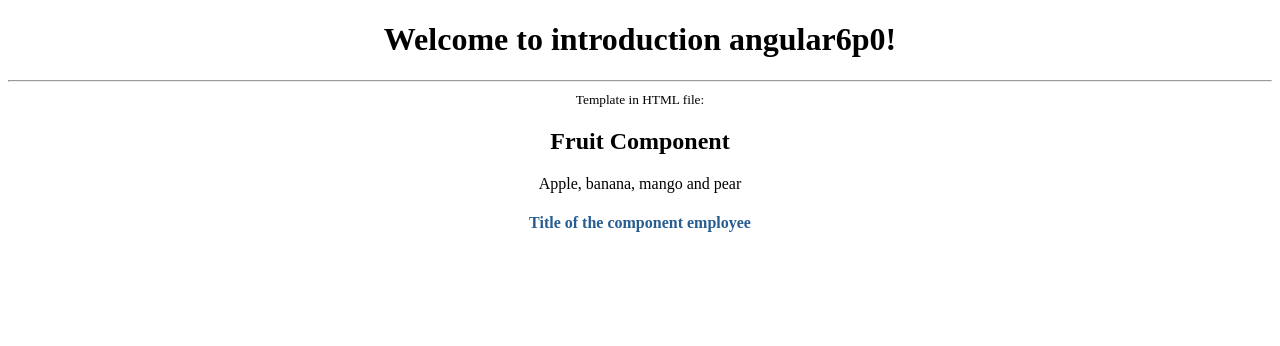
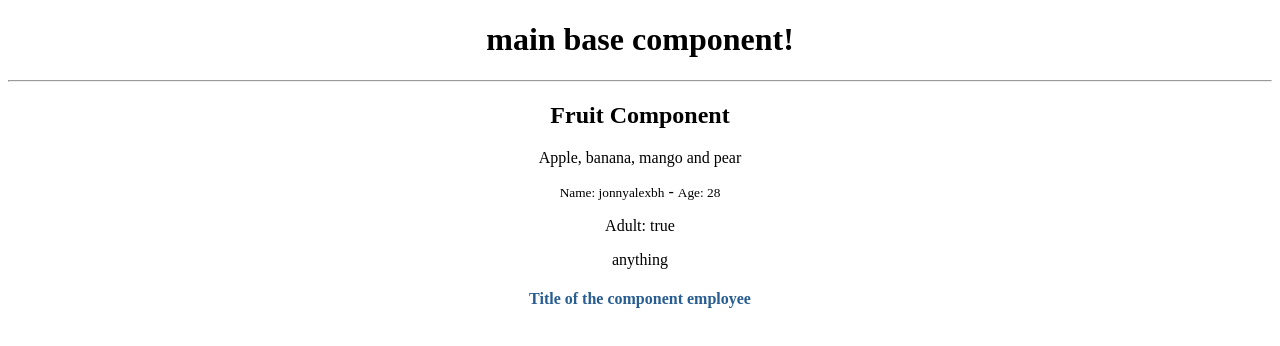
Before and after one commit to jonnyalexbh/introduction-angular6p0, an Angular app: page / in a window 1280 px wide. Shown: the top 346 px of the page. Built offline with nearby package versions, Linux system fonts and the light colour scheme.

Commit message:
properties and data types

```diff
--- a/src/app/app.component.html
+++ b/src/app/app.component.html
@@ -1,6 +1,6 @@
 <!--The content below is only a placeholder and can be replaced.-->
 <div style="text-align:center">
-  <h1>Welcome to {{ title }}!</h1>
+  <h1>{{ title }}!</h1>
   <hr>
   <fruit></fruit>
   <employee-tag></employee-tag>
--- a/src/app/app.component.ts
+++ b/src/app/app.component.ts
@@ -6,5 +6,5 @@ import { Component } from '@angular/core';
   styleUrls: ['./app.component.css']
 })
 export class AppComponent {
-  title = 'introduction angular6p0';
+  title = 'main base component';
 }
--- a/src/app/employee/employee.component.ts
+++ b/src/app/employee/employee.component.ts
@@ -4,7 +4,10 @@ import { Component } from '@angular/core';
   selector: 'employee-tag',
   templateUrl: './employee.component.html'
 })
-
+/**
+* EmployeeComponent
+*
+*/
 export class EmployeeComponent
 {
   public title = 'Title of the component employee';
--- a/src/app/fruit/fruit.component.html
+++ b/src/app/fruit/fruit.component.html
@@ -1,3 +1,7 @@
-<small>Template in HTML file:</small> <br>
 <h2>{{ name_component }}</h2>
 <p>{{ list_fruit }}</p>
+
+<small>Name: {{ name }}</small> - <small>Age: {{ age }}</small>
+
+<p>Adult: {{ adult }}</p>
+<p>{{ anyone }}</p>
--- a/src/app/fruit/fruit.component.ts
+++ b/src/app/fruit/fruit.component.ts
@@ -4,18 +4,18 @@ import { Component } from '@angular/core';
   selector: 'fruit',
   templateUrl: './fruit.component.html'
 })
-
-/*
-@Component({
-selector: 'fruit',
-template: `
-<h2>{{ name_component }}</h2>
-<p>{{ list_fruit }}</p>
-`})
+/**
+* FruitComponent
+*
 */
-
 export class FruitComponent
 {
   public name_component = 'Fruit Component';
   public list_fruit = 'Apple, banana, mango and pear';
+
+  public name:string = 'jonnyalexbh';
+  public age:number = 28;
+  public adult:boolean = true;
+  public jobs:Array<string> = ['Carpenter', 'bricklayer', 'plumber'];
+  public anyone:any = 'anything';
 }
```
